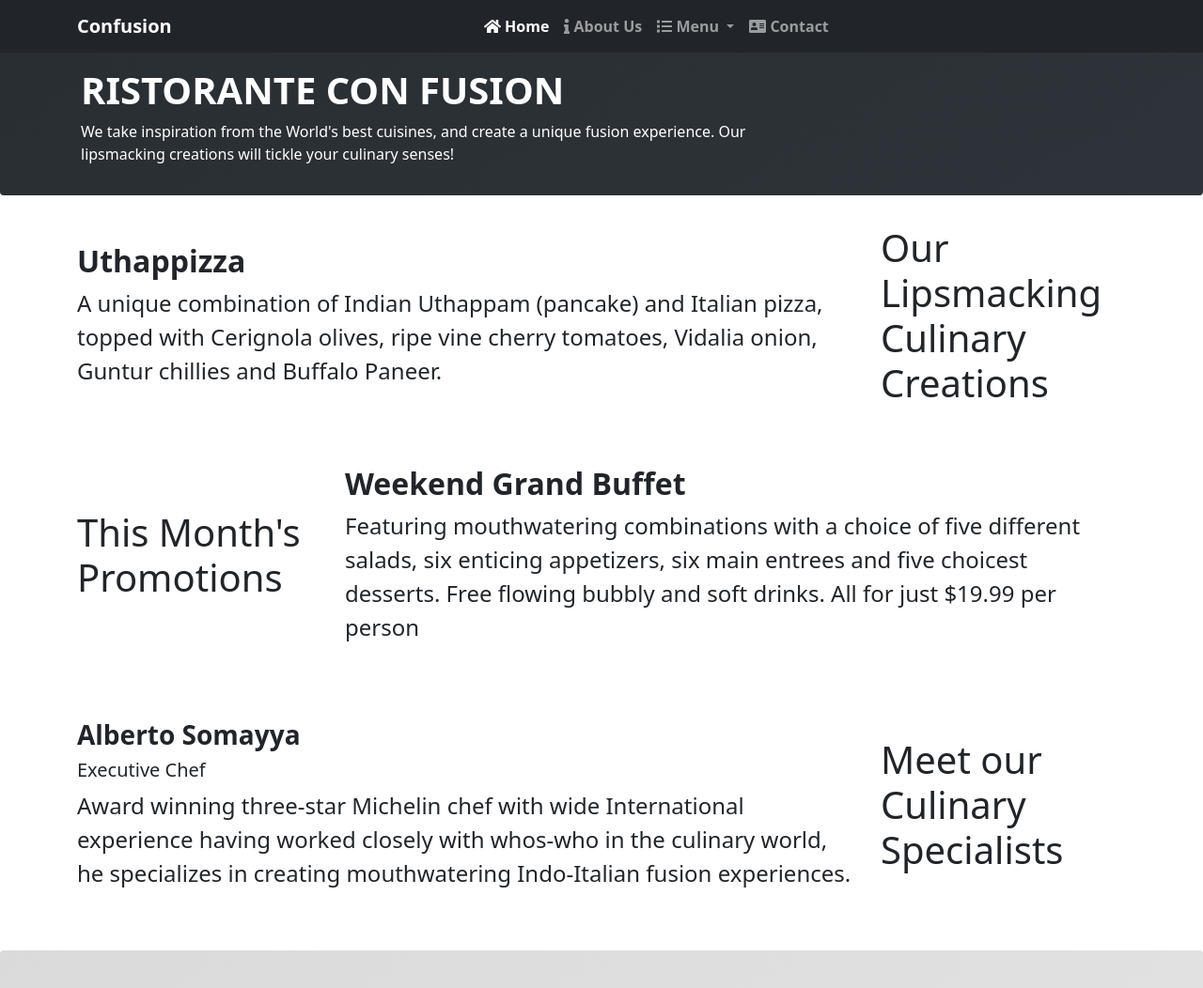
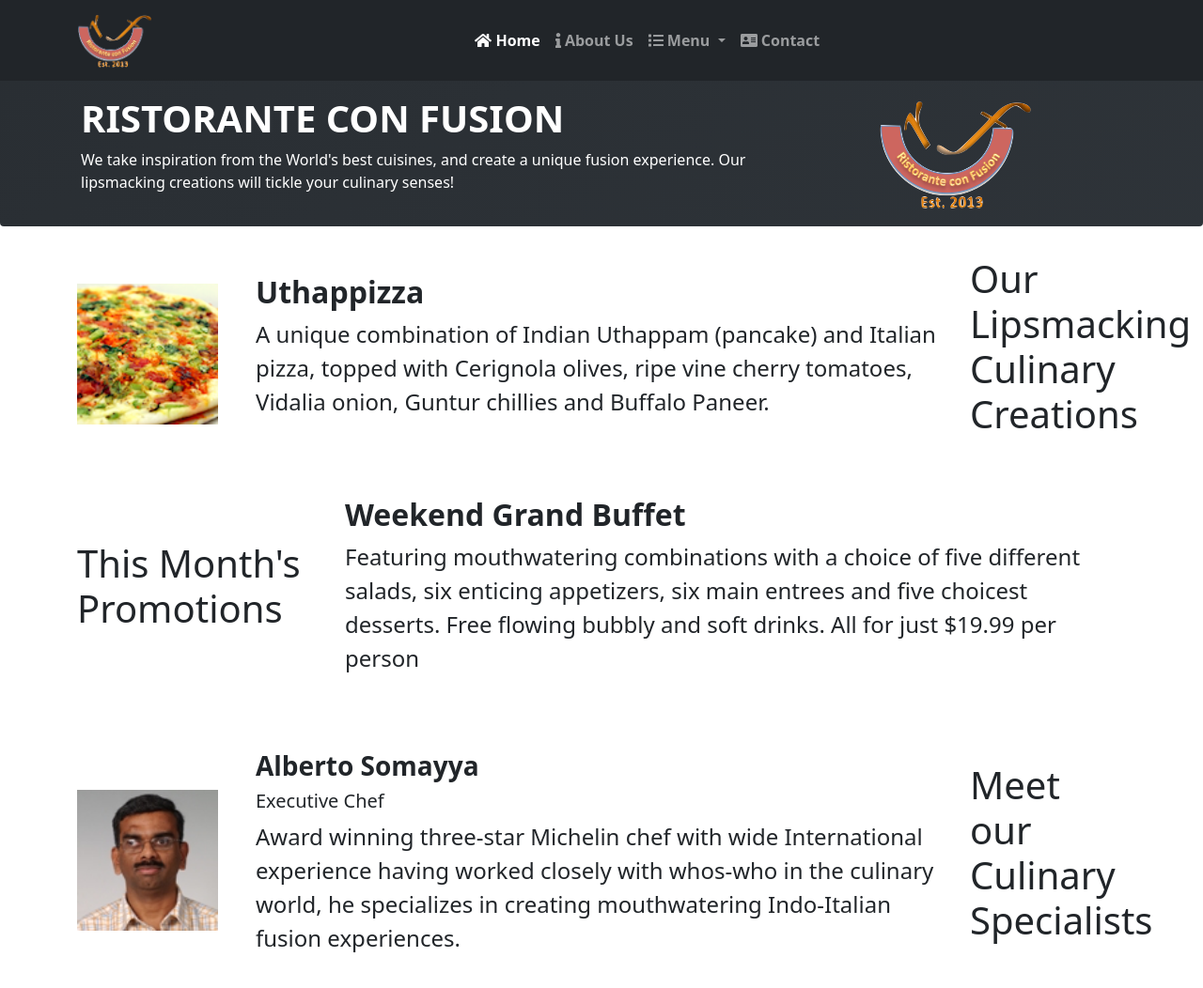
Before and after one commit to franciscocontreras93/week-1, a website: page index.html in a window 1280 px wide. Shown: the top 1052 px of the page at 94% size. Drawn offline with nearby package versions, Linux system fonts and the light colour scheme.

Commit message:
images & media

```diff
--- a/index.html
+++ b/index.html
@@ -17,25 +17,30 @@
     <title>Ristorante Con Fusion: Home</title>
 </head>
 
-<body>
+<body class="">
     <nav class="navbar navbar-expand-lg navbar-dark bg-dark">
         <div class="container">
-        <a class="navbar-brand fw-bolder" href="index.html">Confusion</a>
-        <button class="navbar-toggler" type="button" data-bs-toggle="collapse" data-bs-target="#navbarSupportedContent"
-            aria-controls="navbarSupportedContent" aria-expanded="false" aria-label="Toggle navigation">
+            <a class="navbar-brand mr-auto" href="index.html"><img src="static/img/logo.png" height="60"
+                    width="auto"></a>
+            <button class="navbar-toggler" type="button" data-bs-toggle="collapse"
+                data-bs-target="#navbarSupportedContent" aria-controls="navbarSupportedContent" aria-expanded="false"
+                aria-label="Toggle navigation">
                 <i class="fa fa-bars fa-2x"></i>
             </button>
             <div class="collapse navbar-collapse" id="navbarSupportedContent">
                 <ul class="navbar-nav mx-auto mb-2 mb-lg-0 fw-bolder">
                     <li class="nav-item">
-                    <a class="nav-link active" aria-current="page" href="index.html"><i class="fa fa-home" aria-hidden="true"></i> Home </a>
+                        <a class="nav-link active" aria-current="page" href="index.html"><i class="fa fa-home"
+                                aria-hidden="true"></i> Home </a>
                     </li>
                     <li class="nav-item">
-                    <a class="nav-link" href="aboutus.html"><i class="fa fa-info" aria-hidden="true"></i> About Us</a>
+                        <a class="nav-link" href="aboutus.html"><i class="fa fa-info" aria-hidden="true"></i> About
+                            Us</a>
                     </li>
                     <li class="nav-item dropdown">
                         <a class="nav-link dropdown-toggle" href="#" id="navbarDropdown" role="button"
-                        data-bs-toggle="dropdown" aria-expanded="false"> <i class="fa fa-list" aria-hidden="true"></i>
+                            data-bs-toggle="dropdown" aria-expanded="false"> <i class="fa fa-list"
+                                aria-hidden="true"></i>
                             Menu
                         </a>
                         <!-- DROPDOWN ITEMS -->
@@ -50,7 +55,8 @@
                         <!-- END DROPDOWN ITEMS -->
                     </li>
                     <li class="nav-item">
-                    <a class="nav-link" href="contactus.html"><i class="fa fa-address-card" aria-hidden="true"></i> Contact</a>
+                        <a class="nav-link" href="contactus.html"><i class="fa fa-address-card" aria-hidden="true"></i>
+                            Contact</a>
                     </li>
                 </ul>
 
@@ -63,12 +69,14 @@
                 <div class="row text-white">
                     <div class="col-sm-12 col-md-8">
                         <h1 class="fw-bolder text-uppercase">Ristorante con Fusion</h1>
+                        <p class="fw-light">We take inspiration from the World's best cuisines, and create a unique
+                            fusion experience. Our
+                            lipsmacking creations will tickle your culinary senses!</p>
                     </div>
-                   <div class="col-sm-12 col-md-8">
-                       <p class="fw-light">We take inspiration from the World's best cuisines, and create a unique fusion experience. Our
-                           lipsmacking creations will tickle your culinary senses!</p>
+                    <div class="col-12 col-lg-4 text-center">
+                        <img src="static/img/logo.png" alt="">
+                    </div>
 
-                   </div>
                 </div>
                 <div>
                 </div>
@@ -80,15 +88,22 @@
 
 
     <div class="container">
-       <div class="row py-3 my-3 ">
-           <div class="col-sm-12 col-lg-3 align-self-lg-center order-md-1">
+
+        <div class="row py-3 my-3  align-items-center">
+            <div class="col-lg-2" class="img-fluid">
+                <img src="static/img/uthappizza.png" alt="" style="height: 150px; width: auto;">
+            </div>
+
+            <div class="col-sm-12 col-lg-2 align-self-lg-center order-1">
                 <p class="display-6 fw-lighter">Our Lipsmacking Culinary Creations</p>
             </div>
-           <div class="col-sm-12 col-lg-9 align-self-lg-center">
-               <p class="h2 fw-bold">Uthappizza</p>
-               <p class="fs-4 ">A unique combination of Indian Uthappam (pancake) and Italian pizza, topped with Cerignola olives,
+            <div class="col-sm-12 col-lg-8 align-self-lg-center">
+                <p class="h2 fw-bold order-0">Uthappizza</p>
+                <p class="fs-4 d-none d-lg-block ">A unique combination of Indian Uthappam (pancake) and Italian pizza, topped with
+                    Cerignola olives,
                     ripe vine cherry tomatoes, Vidalia onion, Guntur chillies and Buffalo Paneer.</p>
             </div>
+
         </div>
 
 
@@ -100,16 +115,20 @@
                 <p class="h2 fw-bold">Weekend Grand Buffet</p>
                 <p class="fs-4 ">Featuring mouthwatering combinations with a choice of five different salads, six
                     enticing appetizers,
-                   six main entrees and five choicest desserts. Free flowing bubbly and soft drinks. All for just $19.99
+                    six main entrees and five choicest desserts. Free flowing bubbly and soft drinks. All for just
+                    $19.99
                     per person </p>
             </div>
         </div>
 
         <div class="row py-3 my-3 d-none d-md-flex">
-           <div class="col-sm-12 col-lg-3 align-self-lg-center order-lg-1">
+            <div class="col-12 col-lg-2 align-self-lg-center">
+                <img src="static/img/alberto.png" alt="" style="height: 150px; width: auto;">
+            </div>
+            <div class="col-sm-12 col-lg-2 align-self-lg-center order-lg-1">
                 <p class="display-6 fw-lighter">Meet our Culinary Specialists</p>
             </div>
-           <div class="col-lg-9 align-self-lg-center py-3">
+            <div class="col-lg-8 align-self-lg-center py-3">
                 <p class="h3 fw-bold">Alberto Somayya</p>
                 <p class="h5 fw-lighter">Executive Chef</p>
                 <p class="fs-4">Award winning three-star Michelin chef with wide International
@@ -118,6 +137,8 @@
                     experiences.</p>
             </div>
         </div>
+
+
     </div>
 
     <footer class="container-fluid bg-footer rounded-top p-0 g-0 text-black">
@@ -171,4 +192,5 @@
 
 
 </body>
+
 </html>
```
Also changed, not shown: static/img/alberto.png (added), static/img/buffet.png (added), static/img/logo.png (added), static/img/uthappizza.png (added), 1 other file. Lines whose indentation alone changed are shown as unchanged.
